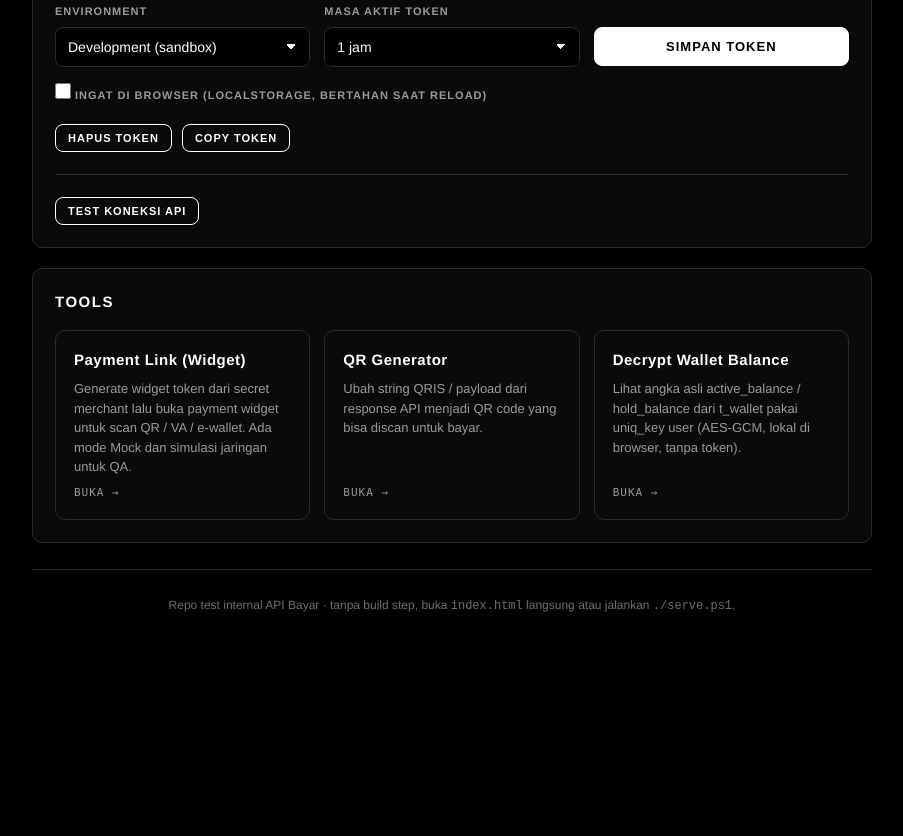
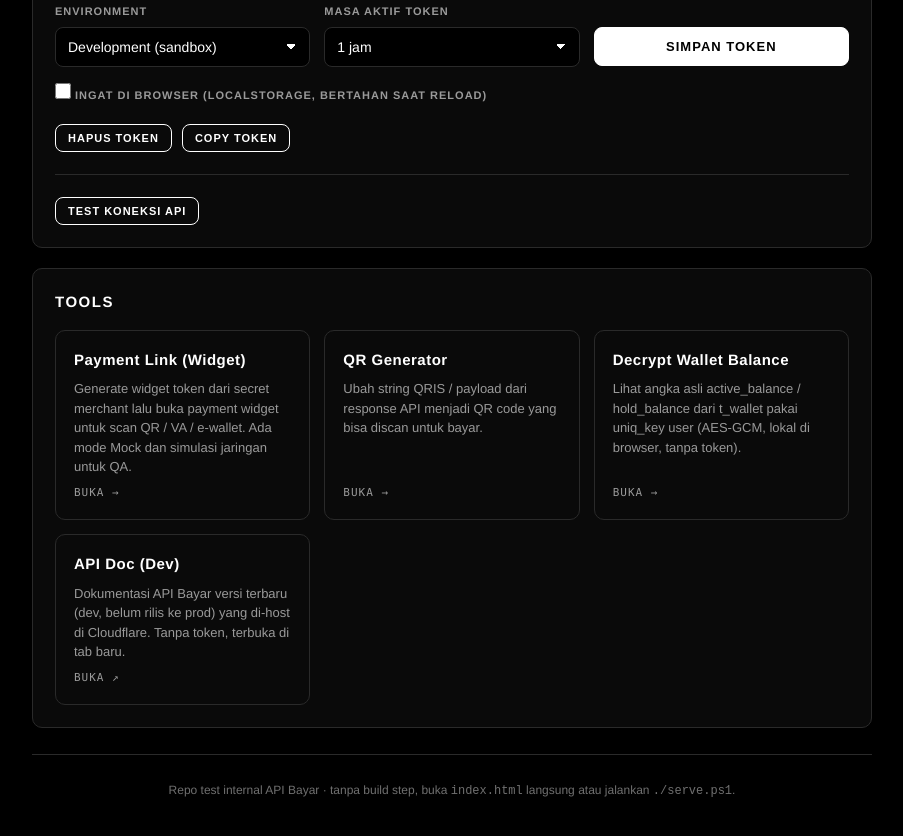
Before and after one commit to mhdalfaz/apibayar-test-app, a plain HTML site: page index.html in a window 1280 px wide. Shown: the part 424-1260 px from the top of the page, without its empty margins (188-1091 px from the left). Before the commit the page ends 1103 px from the top, so only its background shows below. Drawn offline with Linux system fonts and the light colour scheme.

Commit message:
feat: add API Doc (Dev) link card to tool list

```diff
--- a/index.html
+++ b/index.html
@@ -120,6 +120,15 @@
                     pakai uniq_key user (AES-GCM, lokal di browser, tanpa token).
                 </span>
                 <span class="tool__go">Buka &rarr;</span>
+            </a>
+            <a class="tool" href="https://fragrant-glitter-fe60.hidecode403.workers.dev/"
+                target="_blank" rel="noopener noreferrer" data-tool="api-doc-dev">
+                <span class="tool__title">API Doc (Dev)</span>
+                <span class="tool__desc">
+                    Dokumentasi API Bayar versi terbaru (dev, belum rilis ke prod)
+                    yang di-host di Cloudflare. Tanpa token, terbuka di tab baru.
+                </span>
+                <span class="tool__go">Buka &nearr;</span>
             </a>
         </div>
     </section>
```
Also changed, not shown: 1 other file.
